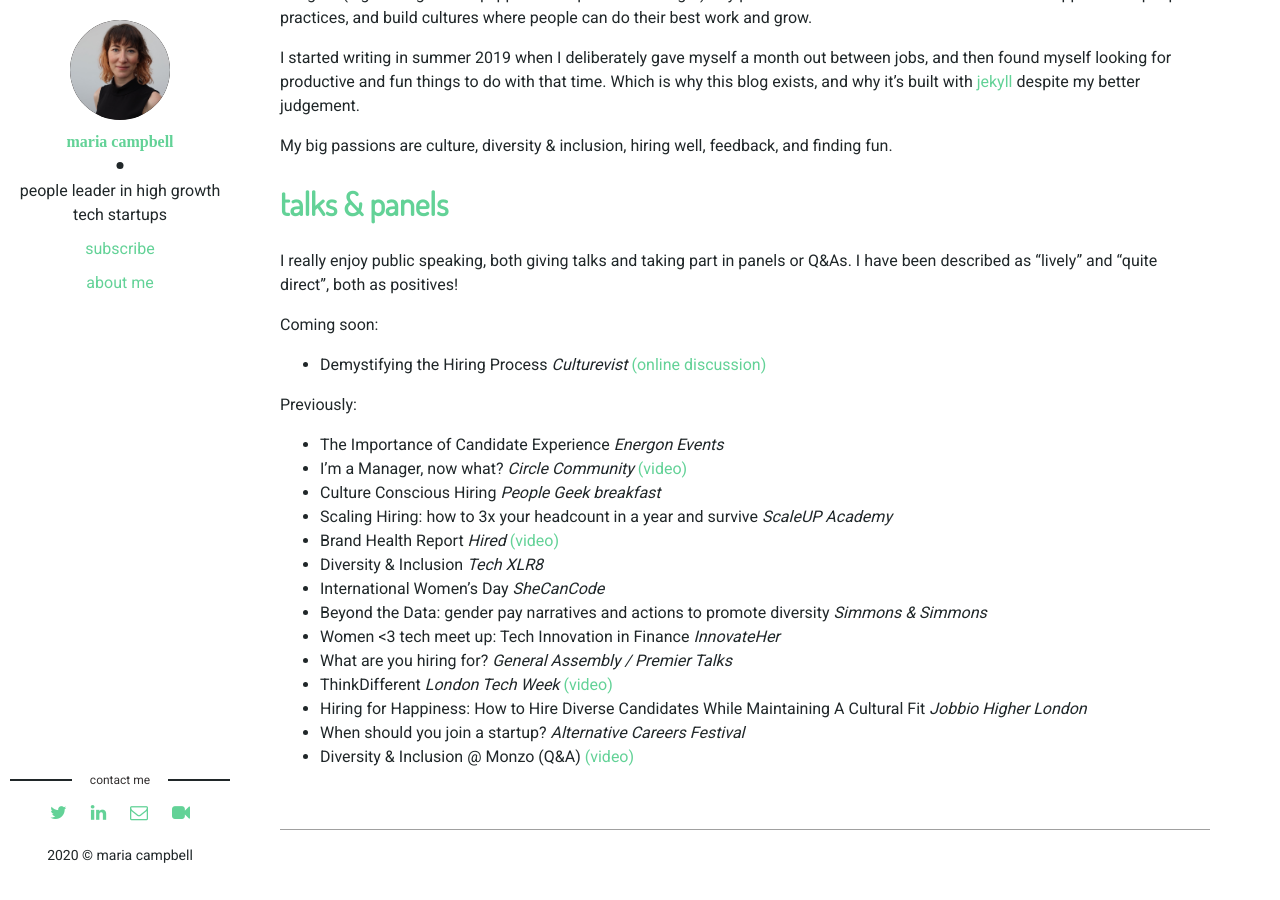
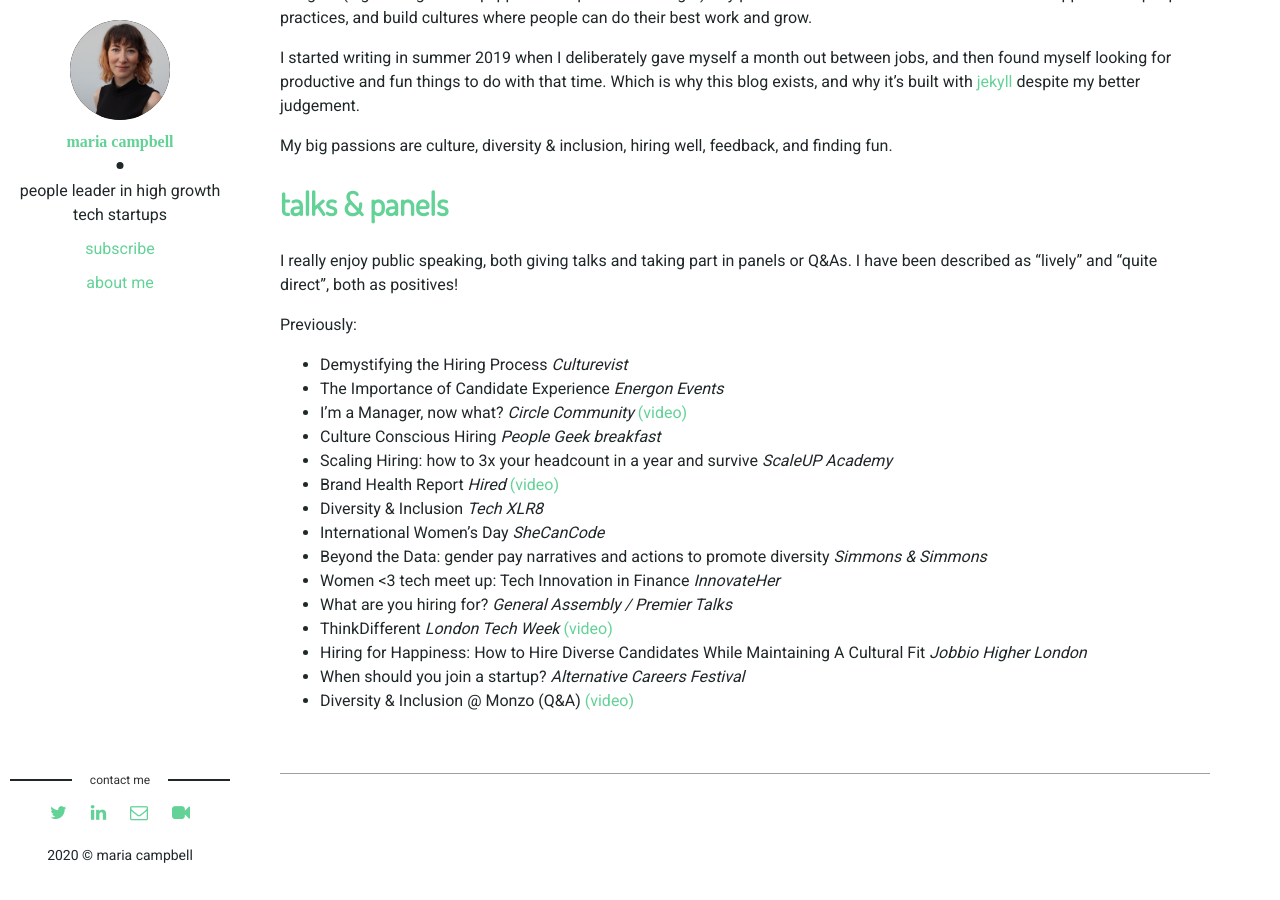
Before and after one commit to moyni/moyni.github.io, a Jekyll site: the page built from about.markdown, in a window 1280 px wide and 900 px high, scrolled down 715 px. Built offline with Jekyll 4.4.1, drawn with Linux system fonts in a browser that asks for light colours.

Commit message:
moving culturevist event to past

```diff
--- a/about.markdown
+++ b/about.markdown
@@ -19,11 +19,8 @@ My big passions are culture, diversity & inclusion, hiring well, feedback, and f
 
 I really enjoy public speaking, both giving talks and taking part in panels or Q&As. I have been described as "lively" and "quite direct", both as positives!
 
-Coming soon:
-* Demystifying the Hiring Process *Culturevist* [(online discussion)](https://culturevist.com/online-event-demystifying-the-hiring-process/)
-
 Previously:
-
+* Demystifying the Hiring Process *Culturevist*
 * The Importance of Candidate Experience *Energon Events*
 * I'm a Manager, now what? *Circle Community*
 [(video)](https://www.circlecommunity.co/post/im-a-manager-now-what)
```
